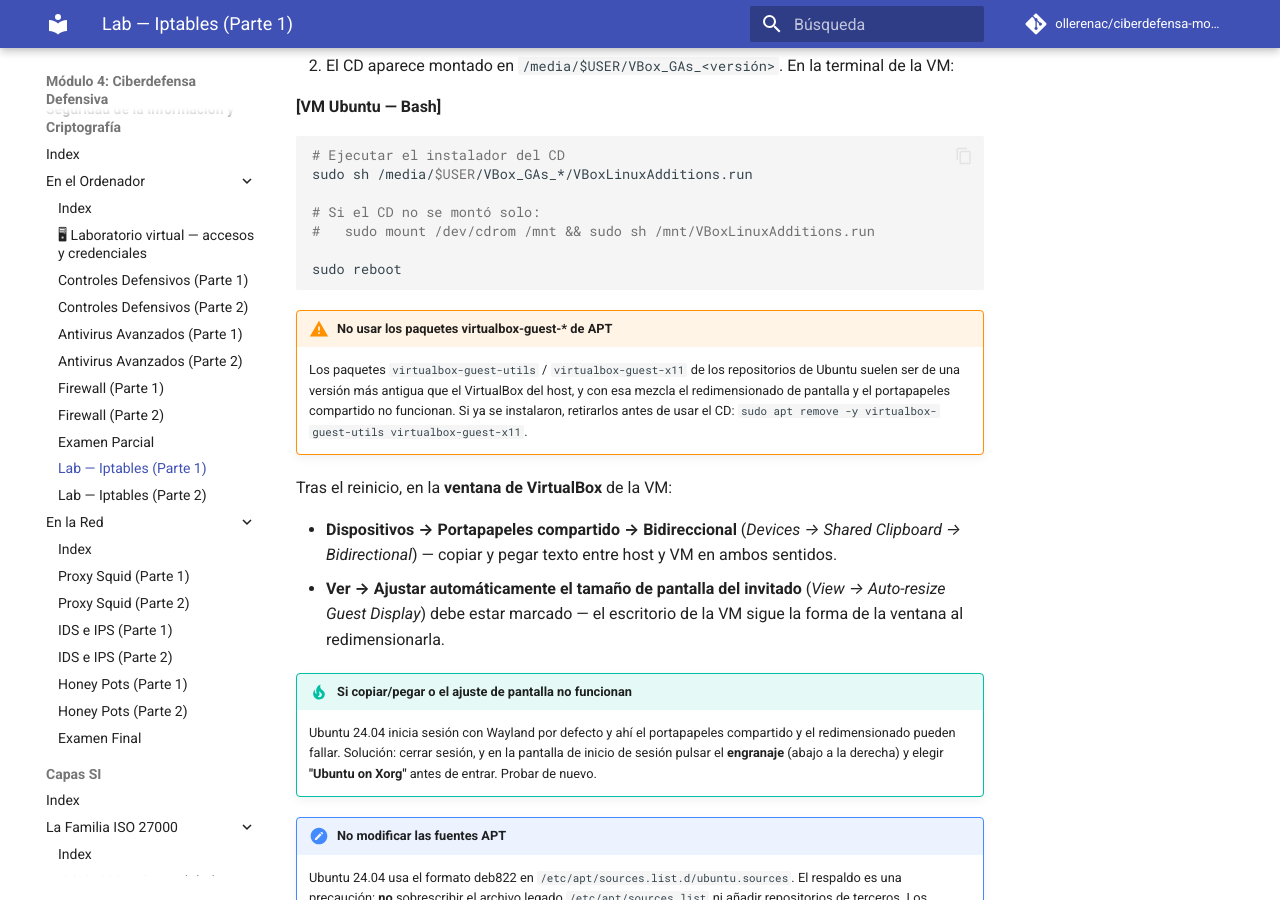
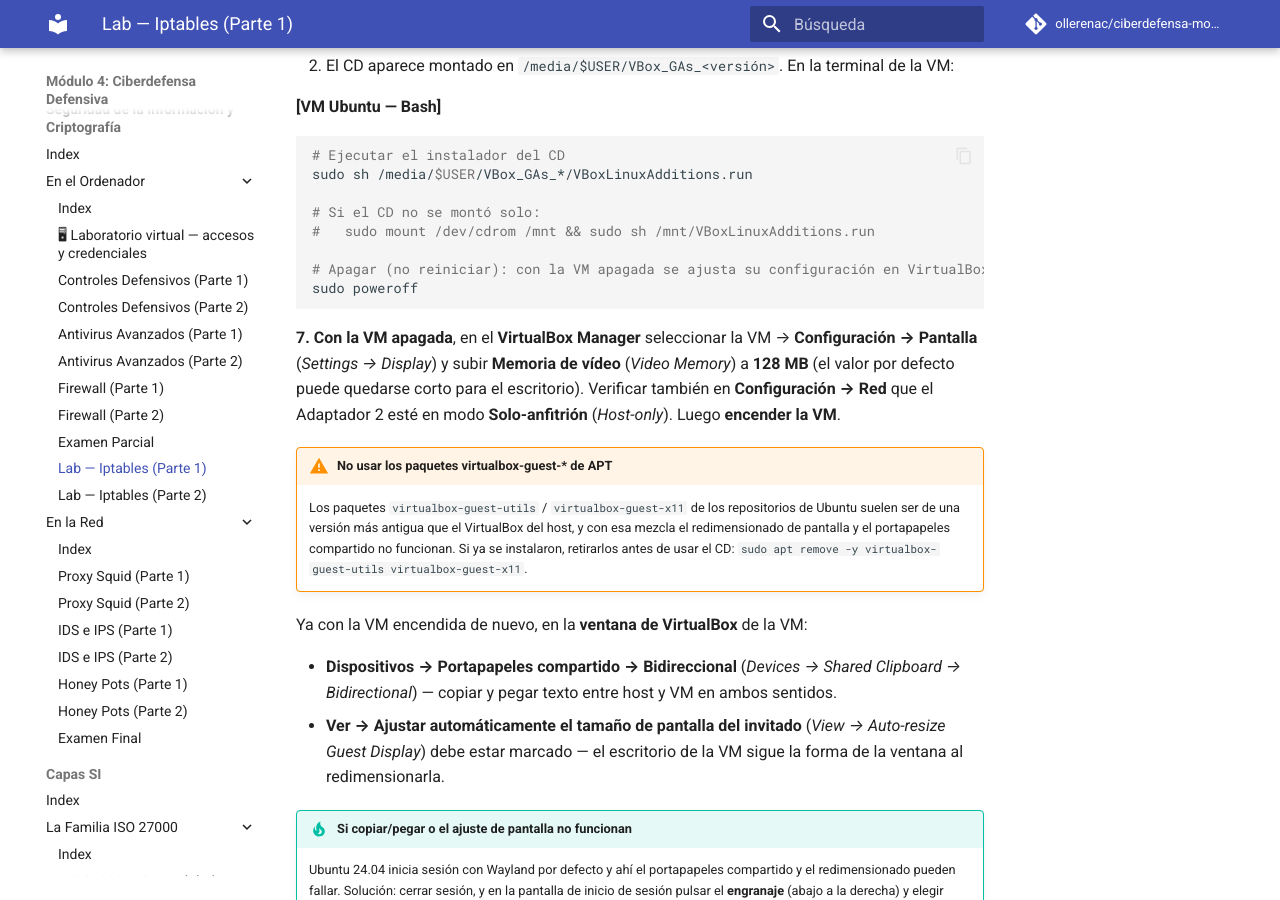
Before and after one commit to ollerenac/ciberdefensa-modulo4, an MkDocs documentation site: the page built from docs/seguridad-criptografia/en-el-ordenador/lab-iptables-p1.md, in a window 1280 px wide and 900 px high, scrolled down 1870 px. Built offline with MkDocs 1.6.1 and Material for MkDocs 9.7.7, drawn with Linux system fonts in a browser that asks for light colours; comment, search, counter and statistics services are not loaded.

Commit message:
docs(iptables): poweroff tras Guest Additions y paso de configuración GUI
Tras instalar las Guest Additions se apaga la VM (no reboot) para
ajustar en VirtualBox Manager la memoria de vídeo a 128 MB y verificar
el Adaptador 2 en Host-only — ajustes que requieren la VM apagada.
Hallazgo de la UAT de preparación.

Co-Authored-By: Claude Fable 5 <noreply@anthropic.com>

````diff
--- a/docs/seguridad-criptografia/en-el-ordenador/lab-iptables-p1.md
+++ b/docs/seguridad-criptografia/en-el-ordenador/lab-iptables-p1.md
@@ -77,8 +77,15 @@ sudo sh /media/$USER/VBox_GAs_*/VBoxLinuxAdditions.run
 # Si el CD no se montó solo:
 #   sudo mount /dev/cdrom /mnt && sudo sh /mnt/VBoxLinuxAdditions.run
 
-sudo reboot
+# Apagar (no reiniciar): con la VM apagada se ajusta su configuración en VirtualBox
+sudo poweroff
 ```
+
+**7. Con la VM apagada**, en el **VirtualBox Manager** seleccionar la VM →
+**Configuración → Pantalla** (*Settings → Display*) y subir **Memoria de vídeo**
+(*Video Memory*) a **128 MB** (el valor por defecto puede quedarse corto para el
+escritorio). Verificar también en **Configuración → Red** que el Adaptador 2 esté
+en modo **Solo-anfitrión** (*Host-only*). Luego **encender la VM**.
 
 !!! warning "No usar los paquetes virtualbox-guest-* de APT"
     Los paquetes `virtualbox-guest-utils` / `virtualbox-guest-x11` de los
@@ -87,7 +94,7 @@ sudo reboot
     portapapeles compartido no funcionan. Si ya se instalaron, retirarlos antes
     de usar el CD: `sudo apt remove -y virtualbox-guest-utils virtualbox-guest-x11`.
 
-Tras el reinicio, en la **ventana de VirtualBox** de la VM:
+Ya con la VM encendida de nuevo, en la **ventana de VirtualBox** de la VM:
 
 - **Dispositivos → Portapapeles compartido → Bidireccional** (*Devices → Shared
   Clipboard → Bidirectional*) — copiar y pegar texto entre host y VM en ambos
````
